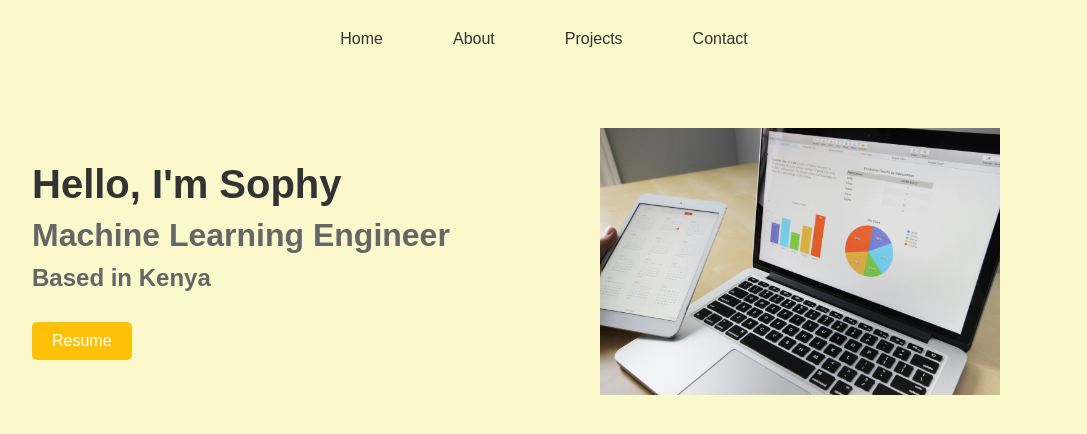
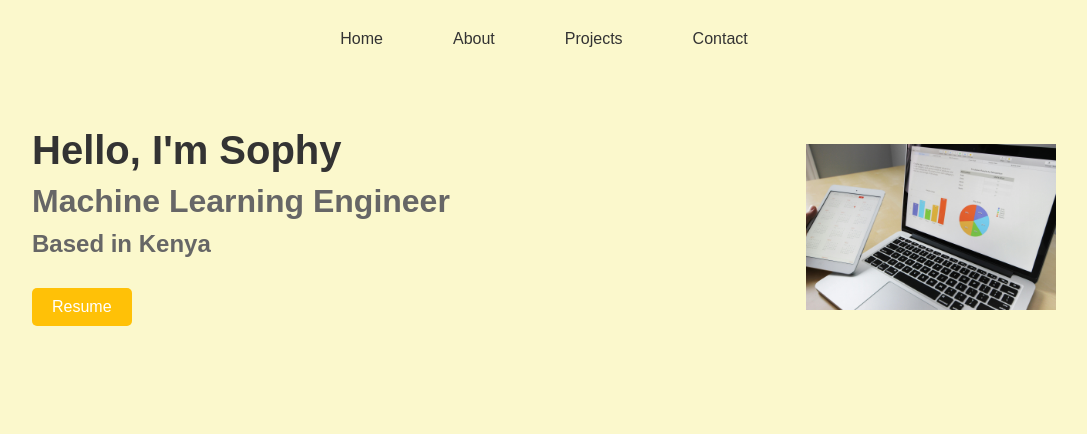
Before and after one commit to Sophie77shalom/Sophie77shalom.github.io, a plain HTML site: page index.html in a window 1280 px wide. Shown: the whole page, without its empty margins (96-1183 px from the left). Drawn offline with Linux system fonts and the light colour scheme.

Commit message:
my portfolio

```diff
--- a/styles.css
+++ b/styles.css
@@ -77,12 +77,13 @@ nav ul li a:hover {
 .profile-container {
     flex: 1;
     display: flex;
-    justify-content: center; }
+    justify-content: flex-end;
+}
 
 .profile-picture {
-    width: 400px; /* Adjust the width as needed */
-    height: auto; }
-
+    width: 250px;  /* Adjusted width */
+    height: auto;
+}
 
 .button {
     display: inline-block;
```
